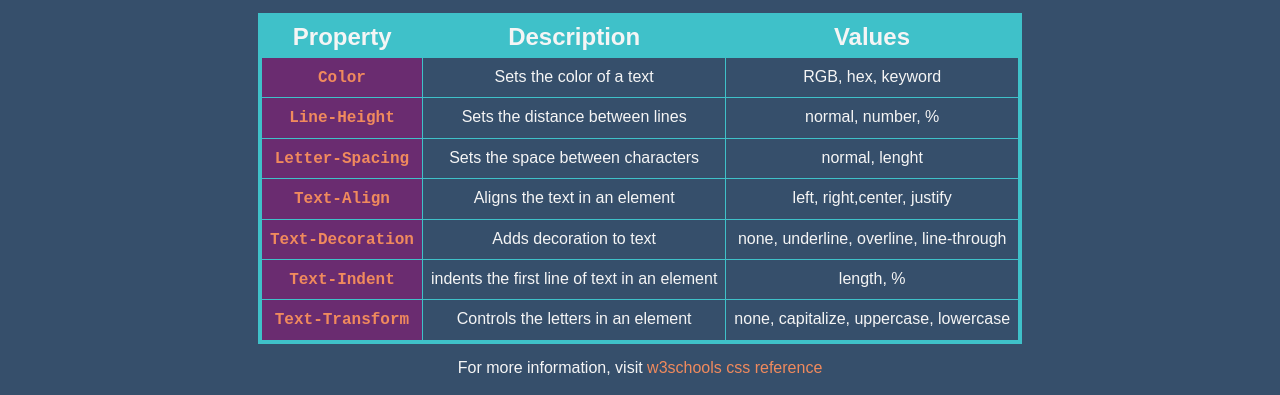
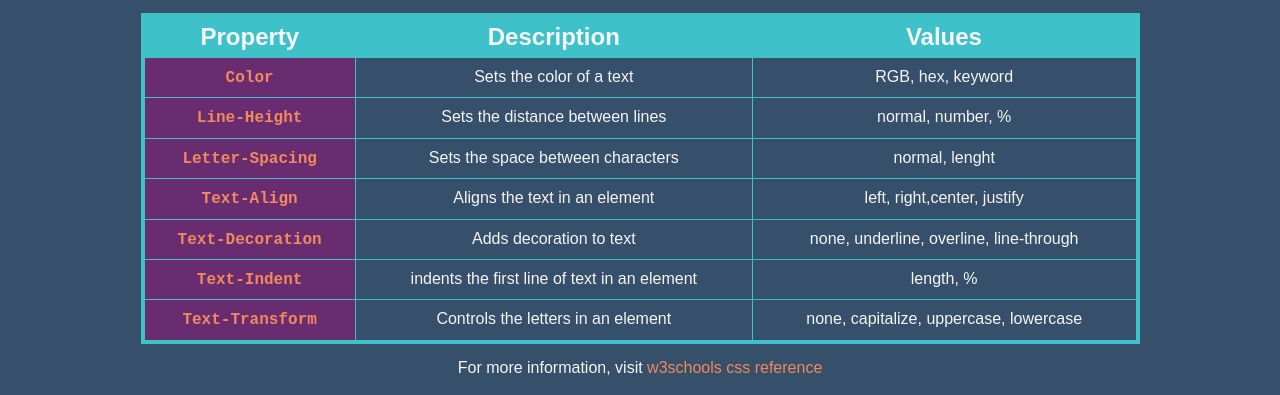
Before and after one commit to PedigreeHaggis/cheatsheeet, a plain HTML site: page index.html in a window 1280 px wide. Shown: the part 405-800 px from the top of the page. Drawn offline with Linux system fonts and the light colour scheme.

Commit message:
fix tabled size

```diff
--- a/resources/css/styles.css
+++ b/resources/css/styles.css
@@ -65,7 +65,7 @@ li {
 
 table {
   margin: 16px auto;
-  max-width: 999px;
+  width: 999px;
 }
 
 th,
```
